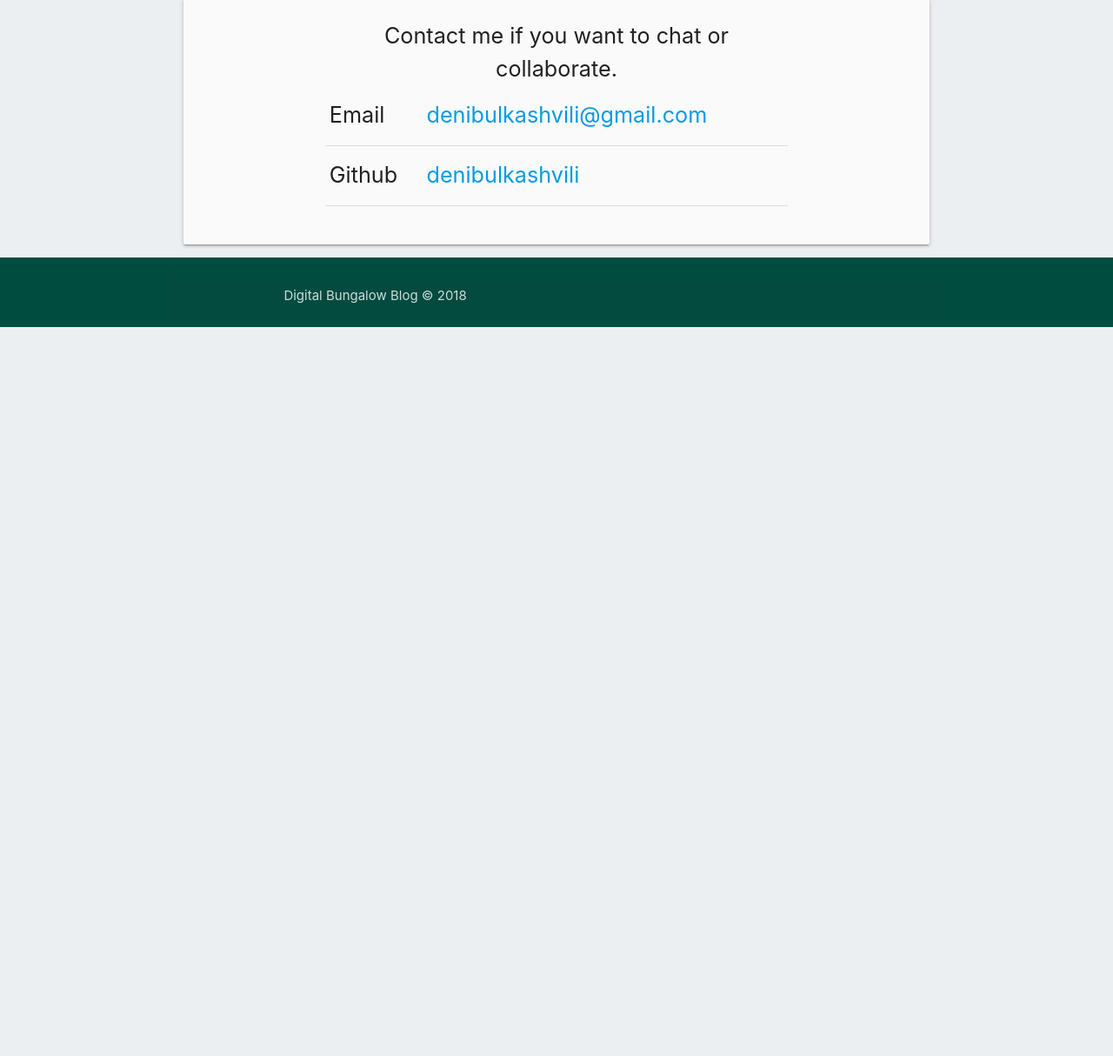
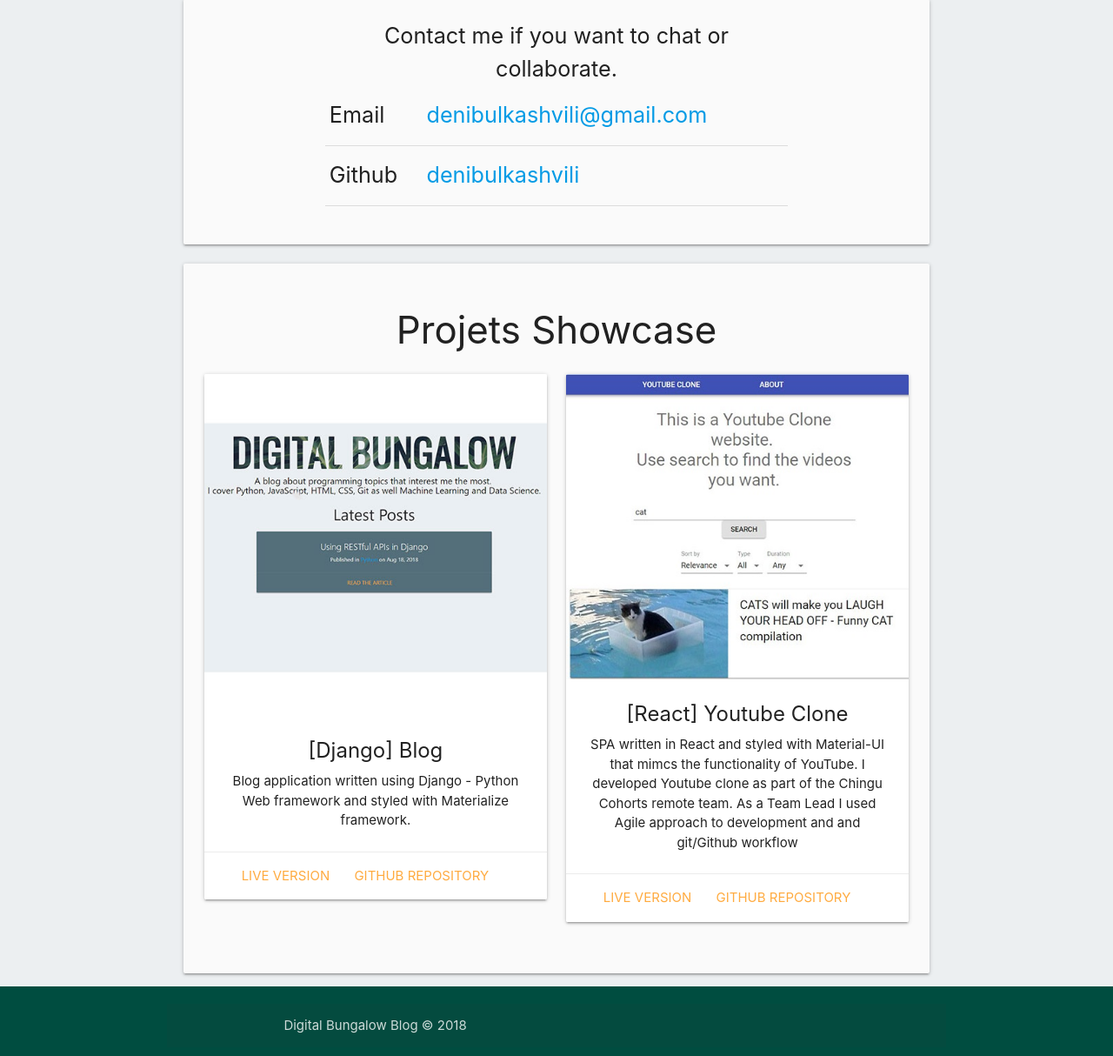
Before and after one commit to denibulkashvili/django-blog, a Django app: page /about/ in a window 1280 px wide. Shown: the part 487-1701 px from the top of the page at 87% size. Before the commit the page ends 863 px from the top, so only its background shows below. Run offline with Django 3.2, Linux system fonts and the light colour scheme; some libraries are stand-ins or nearby versions.

Commit message:
Add projects section to about page

```diff
--- a/blog/templates/blog/about.html
+++ b/blog/templates/blog/about.html
@@ -43,6 +43,49 @@
             </div>
         </div>
 
+        <div class="col s12">
+            <div class="card-panel grey lighten-5 z-depth-1">
+                <div class="row">
+                    <h3 class="col s12">Projets Showcase</h3>
+
+                    <div class="col s6">
+                        <div class="card">
+                            <div class="card-image">
+                                <img src="{% static 'blog/images/digital-prntscn.jpg' %}" class="responsive-img">
+                            </div>
+                            <div class="card-content">
+                                <p class="card-title"><b>[Django] Blog</b></p>
+                                <p>Blog application written using Django - Python Web framework and styled with Materialize framework.</p>
+                            </div>
+                            <div class="card-action">
+                                <a href="http://digitalbungalow.pythonanywhere.com">Live version</a>
+                                <a href="https://github.com/denibulkashvili/django-blog">Github repository</a>
+                            </div>
+                        </div>
+                    </div>
+
+                    <div class="col s6">
+                        <div class="card">
+                            <div class="card-image">
+                                <img src="{% static 'blog/images/youtube-prntscn.jpg' %}" class="responsive-img">
+                            </div>
+                            <div class="card-content">
+                                <p class="card-title"> <b>[React] Youtube Clone</b> </p>
+                                <p>SPA written in React and styled with Material-UI that mimcs the functionality of YouTube.
+                                    I developed Youtube clone as part of the Chingu Cohorts remote team.
+                                    As a Team Lead I used Agile approach to development and and git/Github workflow  </p>
+                            </div>
+                            <div class="card-action">
+                                <a href="https://youtube-clone-site.herokuapp.com/">Live version</a>
+                                <a href="https://github.com/chingu-voyage6/Geckos-Team-27">Github repository</a>
+                            </div>
+                        </div>
+                    </div>
+
+                </div>
+            </div>
+        </div>
+
     </div> <!-- container-->
 
 {% endblock %}
```
Also changed, not shown: blog/static/blog/images/digital-prntscn.jpg (added), blog/static/blog/images/youtube-prntscn.jpg (added).
